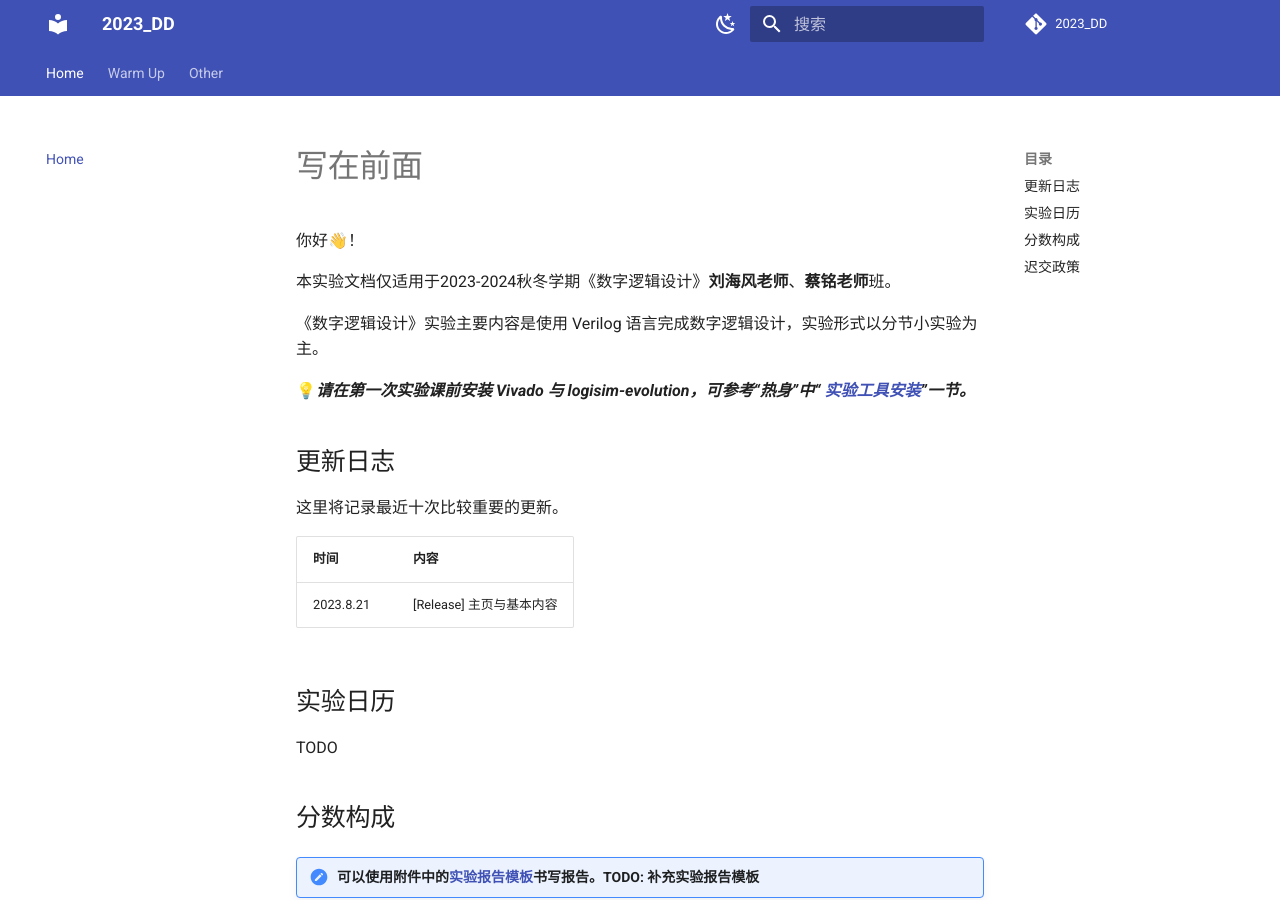
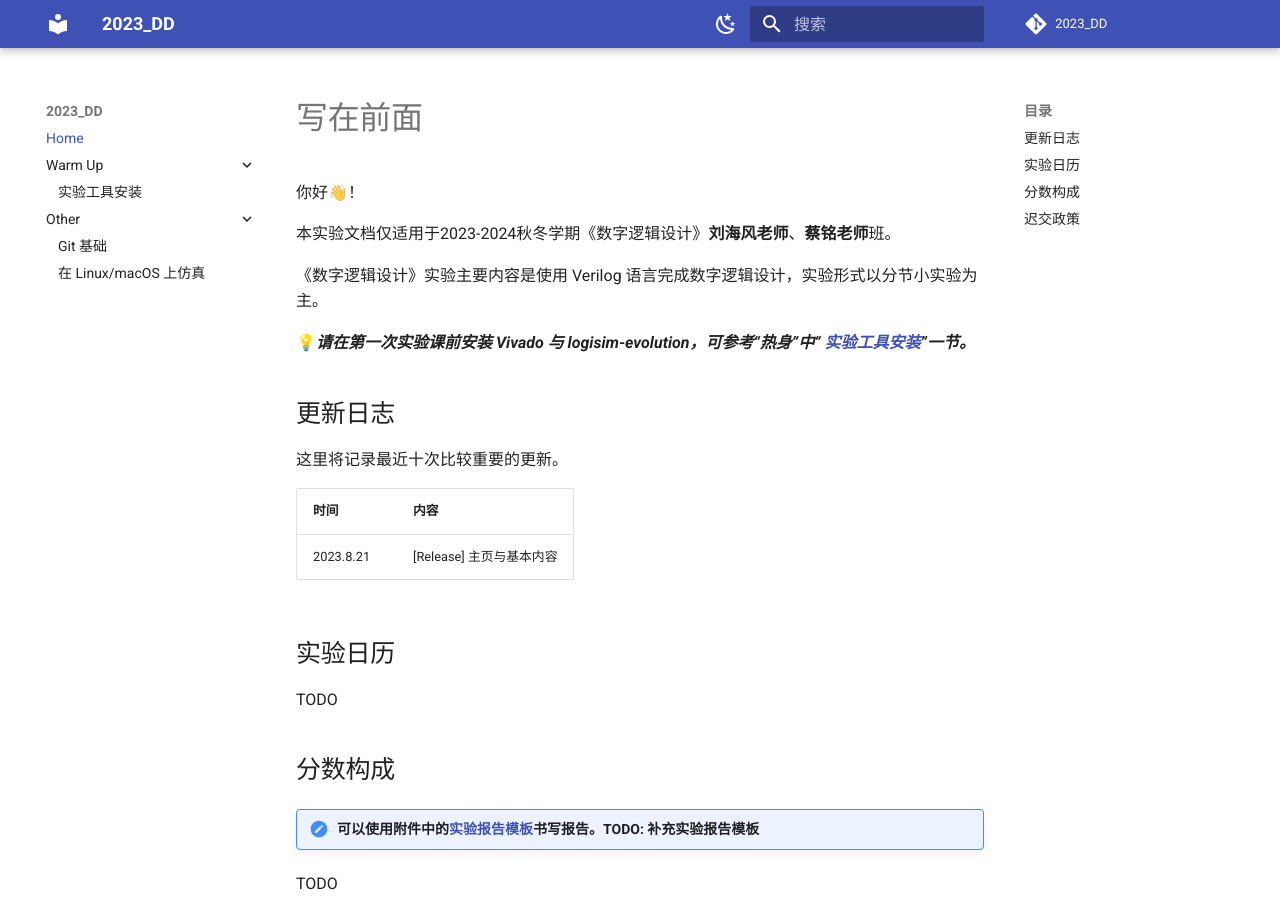
Before and after one commit to Guahao31/2023_DD, an MkDocs documentation site: the page built from docs/index.md, in a window 1280 px wide and 900 px high. Built offline with MkDocs 1.6.1 and Material for MkDocs 9.7.7, drawn with Linux system fonts in a browser that asks for light colours; comment, search, counter and statistics services are not loaded.

Commit message:
update: side navigation bar

```diff
--- a/mkdocs.yml
+++ b/mkdocs.yml
@@ -1,6 +1,8 @@
 site_name: 2023_DD
 site_url: https://guahao31.github.io/2023_DD
 site_author: GNG not Gua
+repo_url: https://github.com/guahao31/2023_DD
+repo_name: 2023_DD
 
 theme:
   name: material
@@ -19,15 +21,15 @@ theme:
   language: zh
   features:
     - content.code.copy
-    - navigation.tabs
-    - navigation.sections
+    # - navigation.tabs
+    - navigation.expand
+    - navigation.top
+    # - navigation.sections
   icon:
     repo: fontawesome/brands/git-alt
 
 plugins:
   - search
-repo_url: https://github.com/guahao31/2023_DD
-repo_name: 2023_DD
 
 markdown_extensions:
   - admonition
```
